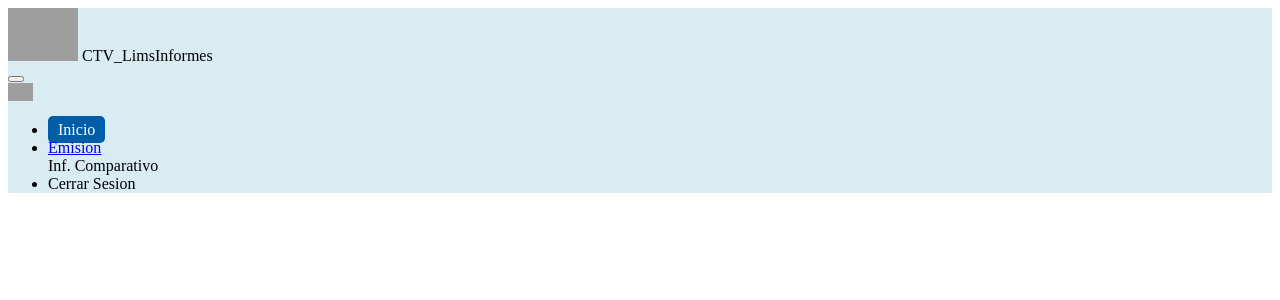
After one commit to herrickdavis/Ctv_Lims, a PHP site: page /Marcacion/Pages/Principal.php in a window 1280 px wide. The commit adds this page. Shown: the top 300 px of the page. Run offline with PHP 8.4, Linux system fonts and the light colour scheme; some libraries are stand-ins or nearby versions; grey boxes are pictures that could not be loaded.

Commit message:
Index
Index personalizado

```diff
--- /dev/null
+++ b/Pages/Principal.php
@@ -0,0 +1,117 @@
+<!DOCTYPE html>
+<html lang="en">
+
+<head>
+    <meta charset="UTF-8">
+    <meta name="viewport" content="width=s, initial-scale=1.0">
+    <link rel="stylesheet" type="text/css" href="https://cdn.datatables.net/1.11.5/css/jquery.dataTables.css">
+    <script type="text/javascript" charset="utf8" src="https://code.jquery.com/jquery-3.6.0.min.js"></script>
+    <script type="text/javascript" charset="utf8" src="https://cdn.datatables.net/1.11.5/js/jquery.dataTables.js"></script>
+    <title>Document</title>
+</head>
+<style>
+    .language-switcher {
+        position: relative;
+        display: inline-block;
+        padding-right: 20px;
+    }
+
+    .language-switcher .dropdown-toggle {
+        background: transparent;
+        /* Transparente o cualquier otro color de fondo */
+        border: none;
+
+        padding: 0;
+    }
+
+    .language-switcher .dropdown-toggle img {
+        width: 25px;
+        /* Tamaño de la bandera */
+    }
+
+    .language-switcher .dropdown-menu {
+        display: none;
+        position: absolute;
+        background-color: #ffffff;
+        /* Fondo blanco para la lista */
+        min-width: 160px;
+        /* O el ancho que prefieras */
+        box-shadow: 0px 8px 16px 0px rgba(0, 0, 0, 0.2);
+        z-index: 1;
+    }
+
+    .language-switcher .dropdown-menu li {
+        padding: 10px 20px;
+        /* Ajusta el padding para cambiar el tamaño */
+        text-decoration: none;
+        display: block;
+        color: #333;
+        white-space: nowrap;
+        /* Asegura que el texto no se pase a la siguiente línea */
+    }
+
+    .language-switcher .dropdown-menu li img {
+        width: 30px;
+        /* Ajusta el ancho de las banderas */
+        margin-right: 10px;
+        vertical-align: middle;
+        /* Alinea verticalmente las imágenes con el texto */
+    }
+
+    .language-switcher .dropdown-menu li:hover {
+        background-color: #f1f1f1;
+    }
+
+    .language-switcher .dropdown-toggle::after {
+        display: none;
+        /* Si quieres ocultar el icono predeterminado del dropdown */
+    }
+
+    /* Mostrar el menú al hacer clic */
+    .language-switcher .dropdown-toggle[aria-expanded="true"]+.dropdown-menu {
+        display: block;
+    }
+
+
+    /**/
+    .navbar-brand img {
+        max-width: 70px;
+        /* Ajusta el tamaño máximo del logo */
+        height: auto;
+        /* Mantiene la proporción del logo */
+        margin-right: 0px;
+        /* Agrega un margen entre la imagen y el texto */
+        margin-bottom: 0px;
+        padding: 0px;
+    }
+
+    .navbar-brand {
+        padding: 0px;
+    }
+
+    /* Agrega el fondo al menú */
+    .bg-custom-color {
+        background-color: #D8ECF2;
+    }
+
+    /* Estilo para el elemento "Home" */
+    .special-home {
+        background-color: #005DA8;
+        color: white !important;
+        padding: 5px 10px;
+        /* Agrega espaciado para el fondo */
+        border-radius: 5px;
+        /* Redondea los bordes del fondo */
+    }
+
+    .special-home a {
+        color: white !important;
+    }
+
+</style>
+
+<body>
+    <?php include "../menu.php" ?>
+</body>
+
+</html>
--- /dev/null
+++ b/menu.php
@@ -0,0 +1,51 @@
+<nav class="navbar navbar-expand-sm navbar-toggleable-sm navbar-light bg-custom-color border-bottom box-shadow mb-3">
+     <div class="container-fluid d-flex justify-content-between align-items-center">
+         <div class="d-flex align-items-center">
+             <a class="navbar-brand" asp-area="" asp-controller="Home" asp-action="Index">
+                 <img src="~/imagen/LogoALS_SinFondo.png" alt="Logo" style="max-width: 70px;">
+                 CTV_LimsInformes
+             </a>
+         </div>
+         <button class="navbar-toggler" type="button" data-bs-toggle="collapse" data-bs-target=".navbar-collapse" aria-controls="navbarSupportedContent"
+                 aria-expanded="false" aria-label="Toggle navigation">
+             <span class="navbar-toggler-icon"></span>
+         </button>
+         <div class="navbar-collapse collapse justify-content-end">
+             <div class="language-switcher">
+                 <button class="dropdown-toggle" type="button" id="dropdownMenuButton" data-bs-toggle="dropdown" aria-expanded="false">
+                     <img src="~/imagen/en-es.svg" alt="Selected Language"> <!-- La bandera del idioma actual -->
+                 </button>
+                 <ul class="dropdown-menu" aria-labelledby="dropdownMenuButton">
+
+                     <li data-value="es">
+                         <img src="~/imagen/es.svg" alt="Español"> Español
+                     </li>
+                     <li data-value="en-US">
+                         <img src="~/imagen/en-es.svg" alt="English"> English
+                     </li>
+                 </ul>
+             </div>
+             <ul class="navbar-nav">
+                 <!-- Resto de tus elementos -->
+                 <li class="nav-item">
+                     <a class="nav-link text-dark special-home" asp-area="" asp-controller="Home" asp-action="Index">Inicio</a>
+                 </li>
+                 <li class="nav-item dropdown">
+                     <a class="nav-link text-dark dropdown-toggle" href="#" id="informesDropdown" role="button" data-bs-toggle="dropdown" aria-haspopup="true" aria-expanded="false">
+                         Emision
+                     </a>
+                     <div class="dropdown-menu" aria-labelledby="informesDropdown">
+                         <a class="nav-link text-dark" asp-area="" asp-controller="Comparativo" asp-action="Listar">Inf. Comparativo</a>
+                     </div>
+                 </li>
+                 <li class="nav-item">
+                     <a class="nav-link text-dark" asp-area="" asp-controller="Home" asp-action="CerrarSession">Cerrar Sesion</a>
+                 </li>
+             </ul>
+
+             <form id="languageForm" asp-controller="Home" asp-action="EstablecerCultura" asp-route-retornaUrl="@urlActual" method="post" style="display:none;">
+                 <input type="hidden" name="nuevaCultura" id="selectedLanguage" />
+             </form>
+         </div>
+     </div>
+ </nav>
```
Also changed, not shown: Index.php (+86 -2 lines), Footer.php (added).
